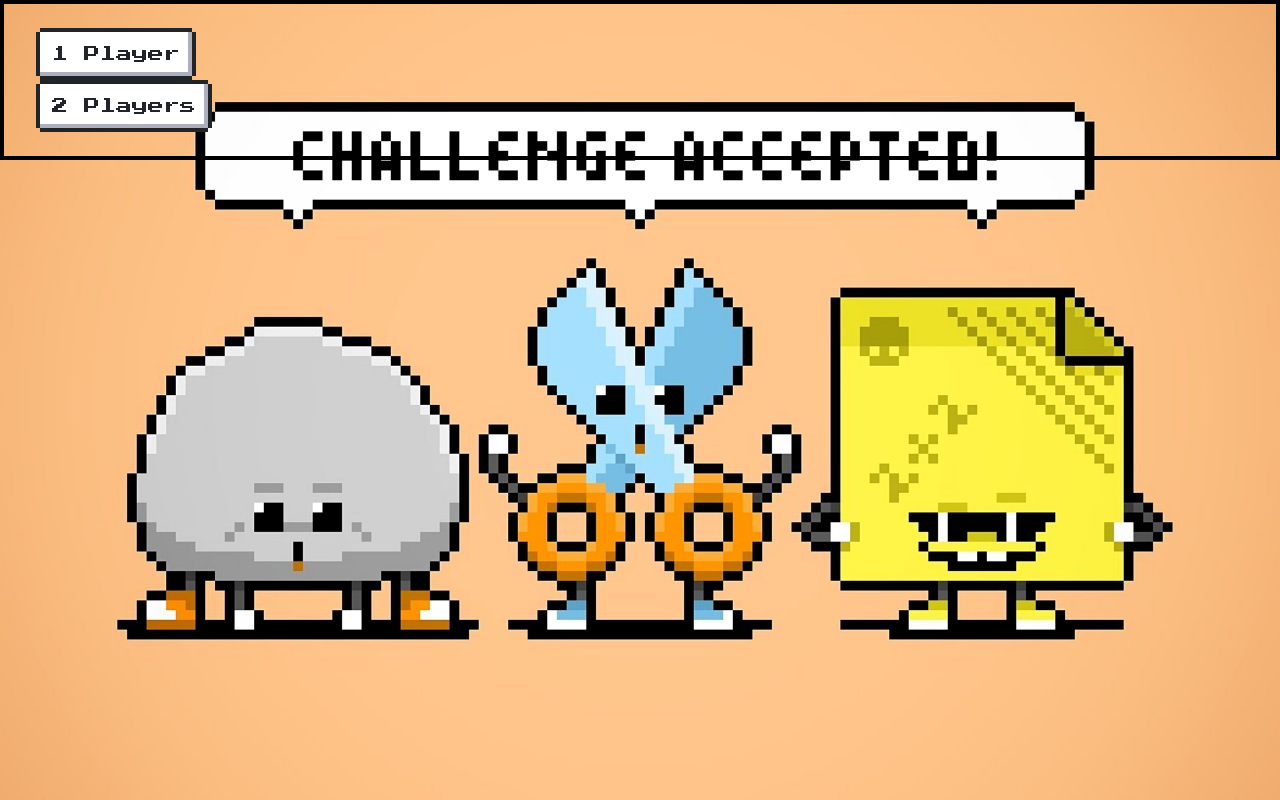
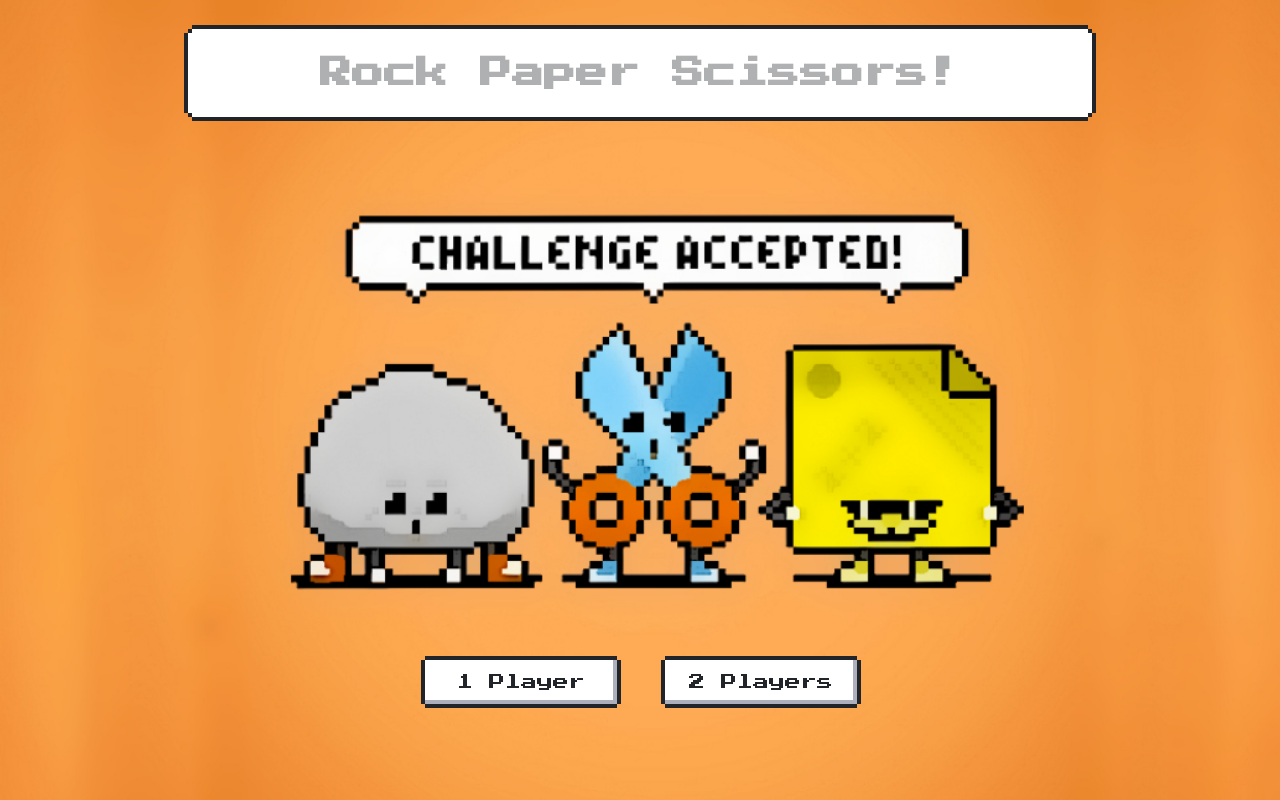
Before and after one commit to adriangallant/RockPaperScissors, a Flask app: page / in a window 1280 px wide. Run offline with Flask 2, Linux system fonts and the light colour scheme.

Commit message:
Established  general layout of base page and start page

```diff
--- a/RockPaperScissors/app.py
+++ b/RockPaperScissors/app.py
@@ -2,7 +2,7 @@
 # I did my own version, then made improvements inspired from (notably dictionary, enums, exceptions)
 # https://realpython.com/python-rock-paper-scissors/#play-several-games-in-a-row https://cocalc.com
 # https://www.digitalocean.com/community/tutorials/how-to-create-your-first-web-application-using-flask-and-python-3#introduction
-from flask import Flask
+from flask import Flask, render_template
 from game.game import game_blueprint
 from authentication.authentication import authentication_blueprint
 
@@ -10,7 +10,6 @@ app = Flask(__name__)
 app.register_blueprint(authentication_blueprint, url_prefix='/')
 app.register_blueprint(game_blueprint, url_prefix='/game')
 
-
 # TODO: ADD DATABASE FOR CPU/PLAYER STAT TRACKING?
 # TODO: ADD FRONTEND
 # TODO: ADD DISTINCT USER FUNCTIONALITY
--- a/RockPaperScissors/authentication/templates/authentication/start_screen.html
+++ b/RockPaperScissors/authentication/templates/authentication/start_screen.html
@@ -1,22 +1,18 @@
-<!DOCTYPE html>
-<html lang="en">
-<head>
-    <meta charset="UTF-8">
-    <title>RPS | Start</title>
-    <link rel= "stylesheet" type= "text/css" href= "{{ url_for('static',filename='styles/start_screen.css') }}">
-    <link href="https://fonts.googleapis.com/css?family=Press+Start+2P" rel="stylesheet">
-    <link href="https://unpkg.com/nes.css/css/nes.css" rel="stylesheet" />
-</head>
-<body>
-    <div class="bg-image resize content">
-        <div class="nes-container">
-            <div>
-                <button type="button" class="nes-btn">1 Player</button>
-            </div>
-            <div>
-                <button type="button" class="nes-btn">2 Players</button>
-            </div>
+{% extends "index.html" %}
+{% block title %}Start{% endblock %}
+{% block header %}
+<link rel= "stylesheet" type= "text/css" href= "{{ url_for('static',filename='styles/start_screen.css') }}">
+{% endblock %}
+{% block content %}
+<div>
+    <div class="center-div">
+        <div class="nes-container is-rounded white-background">
+            <h1 class="center-text blink_me">Rock Paper Scissors!</h1>
         </div>
     </div>
-</body>
-</html>
+    <div class="center-div center-text bottom-div">
+        <button type="button" class="nes-btn btn"><span id="1playerButton">1 Player</span></button>
+        <button type="button" class="nes-btn btn"><span id="2playersButton">2 Players</span></button>
+    </div>
+</div>
+{% endblock %}
--- /dev/null
+++ b/RockPaperScissors/static/styles/index.css
@@ -0,0 +1,42 @@
+html, body {
+    height: 100%;
+}
+
+body {
+    /* The image used */
+    background-image: url("../images/rpsStartScreen2 (2).jpg");
+
+    /* Full height */
+    height: 100%;
+
+    /* Center and scale the image nicely */
+    background-position: center;
+    background-repeat: no-repeat;
+    background-size: cover;
+    background-attachment: fixed;
+}
+
+.container {
+  padding-top: 25px;
+  padding-right: 15px;
+  padding-left: 15px;
+  margin-right: auto;
+  margin-left: auto;
+  height: 90%;
+}
+
+@media (min-width: 768px) {
+  .container {
+    width: 750px;
+  }
+}
+@media (min-width: 992px) {
+  .container {
+    width: 970px;
+  }
+}
+@media (min-width: 1200px) {
+  .container {
+    width: 1170px;
+  }
+}
--- a/RockPaperScissors/static/styles/start_screen.css
+++ b/RockPaperScissors/static/styles/start_screen.css
@@ -1,35 +1,47 @@
-html, body {
-    height: 100%;
+.white-background {
+    background-color: white;
 }
 
-.bg-image {
-    /* The image used */
-    background-image: url("../images/rpsStartScreen.jpeg");
-
-    /* Full height */
-    height: 100%;
-
-    /* Center and scale the image nicely */
-    background-position: center;
-    background-repeat: no-repeat;
-    background-size: cover;
+.center-div {
+    margin: auto;
+    width: 80%;
 }
 
-
-/*
-html {
-  background: url("../images/rpsStartScreen.jpeg") no-repeat center center fixed;
-  -webkit-background-size: cover;
-  -moz-background-size: cover;
-  -o-background-size: cover;
-  background-size: cover;
+.center-text {
+    text-align: center;
 }
 
-body {
-    background-image: url("../images/rpsStartScreen.jpeg");
+.btn {
+    width: 12em;
+    margin-right: 1em;
+    margin-left: 1em;
 }
-*/
 
-.radial-gradient {
-    background: radial-gradient(#e7a163, #fec68b);
+.btn:hover span{
+    animation: animation 1s linear infinite;
 }
+
+@keyframes animation {
+  50% {
+    opacity: 0;
+  }
+}
+
+.bottom-div {
+    padding-top: 1em;
+    position: absolute;
+    left: 1px;
+    bottom: 0px;
+    width:100%;
+    height: 20%;
+}
+
+.blink_me {
+  animation: blinker 5s linear infinite;
+}
+
+@keyframes blinker {
+  50% {
+    opacity: 0;
+  }
+}
--- /dev/null
+++ b/RockPaperScissors/templates/index.html
@@ -0,0 +1,17 @@
+<!DOCTYPE html>
+<html lang="en">
+<head>
+    <meta charset="UTF-8">
+    <title>RPS | {% block title%}{% endblock %}</title>
+    <link rel= "stylesheet" type= "text/css" href= "{{ url_for('static',filename='styles/index.css') }}">
+    <link href="https://fonts.googleapis.com/css?family=Press+Start+2P" rel="stylesheet">
+    <link href="https://unpkg.com/nes.css/css/nes.css" rel="stylesheet" />
+    {% block header %}{% endblock %}
+</head>
+<body>
+    <div class="container">
+        {% block content %}
+        {% endblock %}
+    </div>
+</body>
+</html>
```
Also changed, not shown: RockPaperScissors/game/templates/base.html (added, +14 -0 lines), RockPaperScissors/game/templates/game/gameplay_screen.html (+5 -13 lines), RockPaperScissors/authentication/authentication.py (line endings or trailing spaces), RockPaperScissors/static/images/rpsStartScreen2 (2).jpg (added), RockPaperScissors/static/images/rpsStartScreen2 copy.jpg (added), RockPaperScissors/static/images/rpsStartScreen2.jpg (added).
